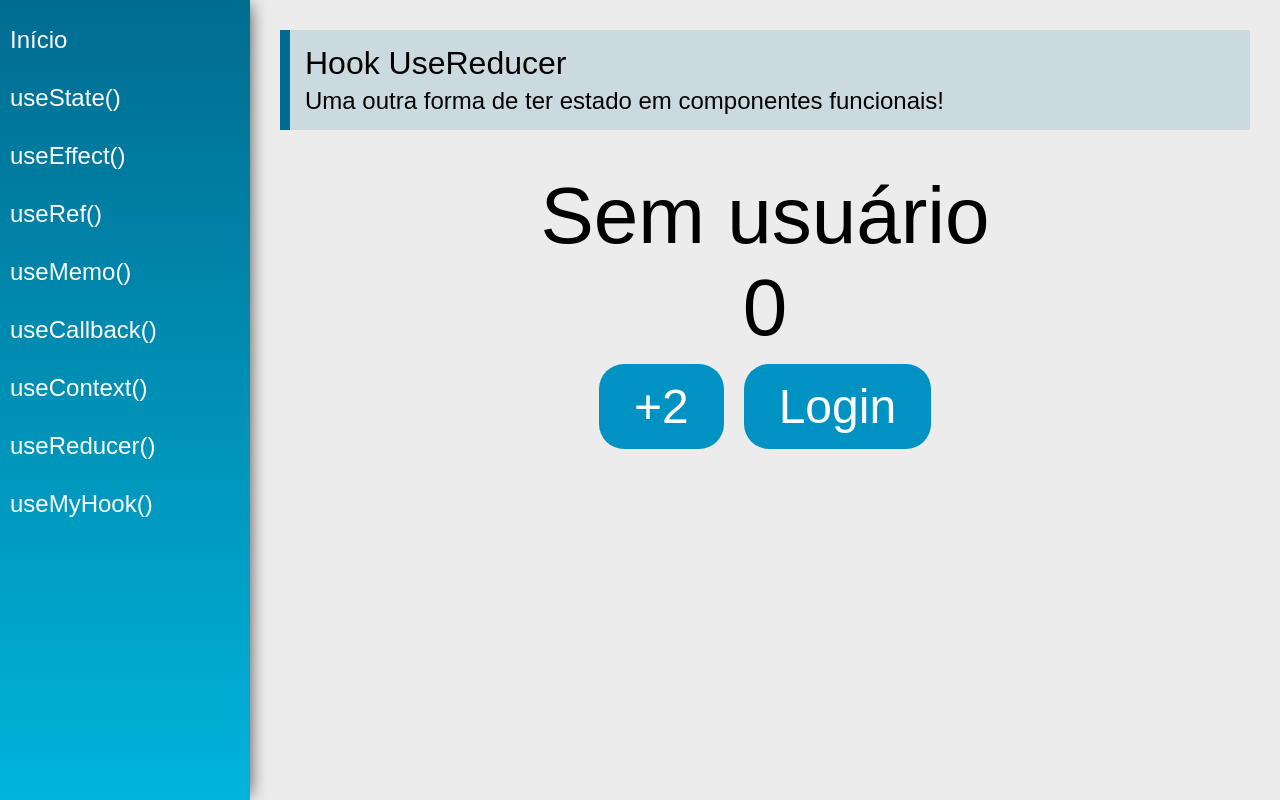
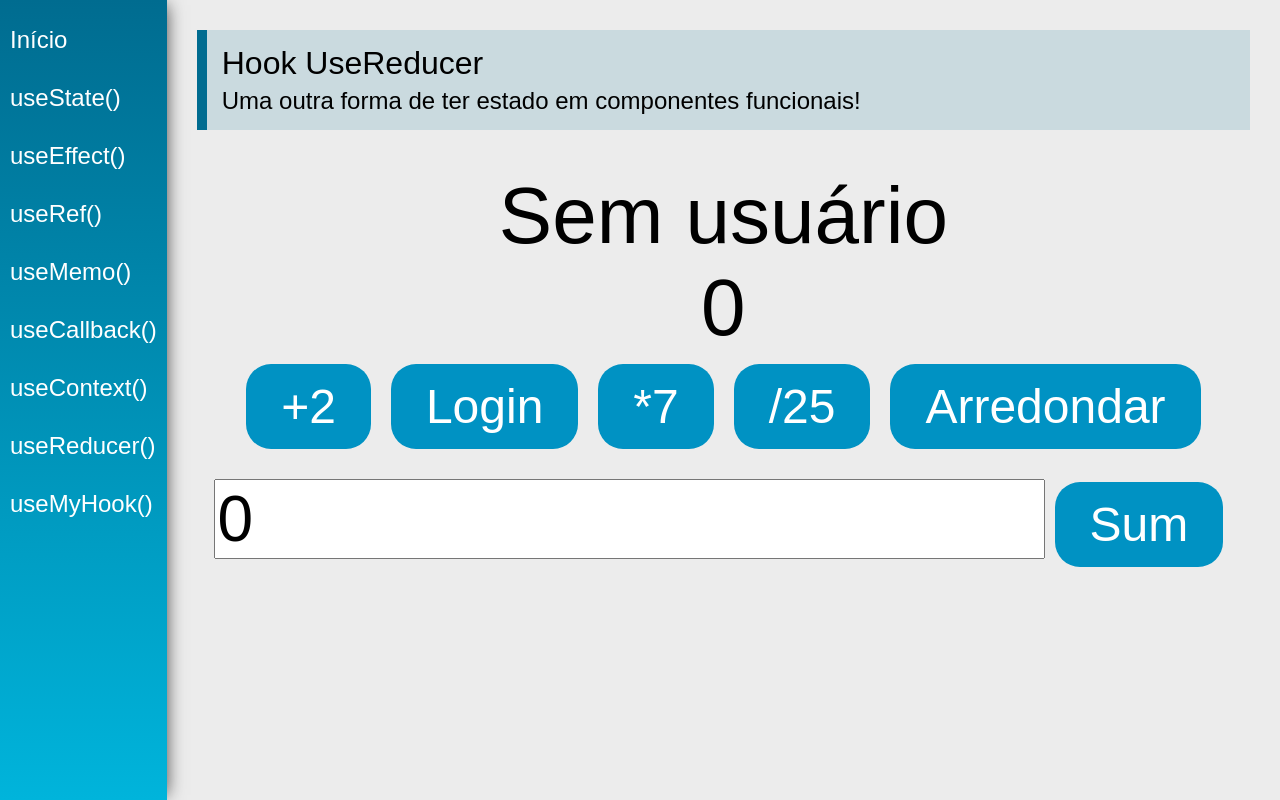
Before and after one commit to pedrohsbatista/Hooks-React, a React (Create React App) app: page /useReducer in a window 1280 px wide. Built offline with nearby package versions, Linux system fonts and the light colour scheme.

Commit message:
Desafio useReduce

```diff
--- a/src/views/examples/UseReducer.jsx
+++ b/src/views/examples/UseReducer.jsx
@@ -6,13 +6,26 @@ const initialState = {
     products: [],
     user: null,
     // foco...
-    number: 0
+    number: 0,
+    numberToAdd: 0,
 }
 
+function numberToAdd(n){
+    var result = parseInt(n)
+    return Number.isNaN(result) ? 0 : result
+ }
+
+//adicionar n
 function reducer(state, action) {
+    console.log(state);
     switch(action.type) {
         case 'numberAdd2': return {...state, number: state.number + 2}
         case 'login': return {...state, user: { name: action.payload }}
+        case 'multiplyBy7': return {...state, number: state.number * 7}
+        case 'divideBy25': return {...state, number: state.number / 25}
+        case 'roundNumber': return {...state, number: parseInt(state.number) }
+        case 'setNumberToAdd': return {...state, numberToAdd: numberToAdd(action.payload)}
+        case 'sum': return {...state, number: state.number + state.numberToAdd}
         default: return state
     }
 }
@@ -38,6 +51,11 @@ const UseReducer = (props) => {
                 <div>
                     <button className="btn" onClick={() => dispatch({type: 'numberAdd2'})}>+2</button>
                     <button className="btn" onClick={() => dispatch({type: 'login', payload: 'Pedro'})}>Login</button>
+                    <button className="btn" onClick={() => dispatch({type: 'multiplyBy7'})}>*7</button>
+                    <button className="btn" onClick={() => dispatch({type: 'divideBy25'})}>/25</button>
+                    <button className="btn" onClick={() => dispatch({type: 'roundNumber'})}>Arredondar</button>
+                    <input type="text" className="input" value={state.numberToAdd} onChange={e => dispatch({type: 'setNumberToAdd', payload: e.target.value})}/>
+                    <button className="btn" onClick={() => dispatch({type: 'sum'})}>Sum</button>
                 </div>
             </div>
         </div>
```
